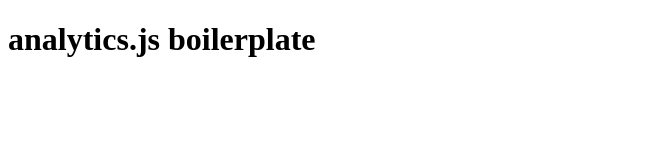
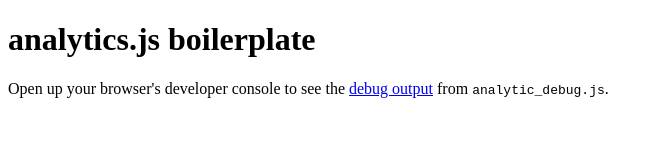
Before and after one commit to philipwalton/analyticsjs-boilerplate, a website built with webpack: page index.html in a window 1280 px wide. Shown: the whole page, without its empty margins (0-663 px from the left). Built offline with nearby package versions, Linux system fonts and the light colour scheme.

Commit message:
Add published article link and update template

```diff
--- a/index.html
+++ b/index.html
@@ -4,17 +4,18 @@
   <meta charset="utf-8">
   <title>analytics.js boilerplate</title>
 
-  <!-- Adds an event listener to record uncaught errors. -->
-  <script>
-  addEventListener('error', window.__e=function f(e){f.q=f.q||[];f.q.push(e)});
-  </script>
+  <!-- Adds an event listener to capture uncaught errors. -->
+  <script>addEventListener('error', window.__e=function f(e){f.q=f.q||[];f.q.push(e)});</script>
 
-  <!-- Loads the debug version of anlaytics.js. Replace
-  `analytics_debug.js` with `analytics.js` when deploying to production. -->
+  <!-- Loads the debug version of analytics.js. **Important!** replace
+  `analytics_debug.js` with `analytics.js` before deploying to production. -->
   <script async src="https://www.google-analytics.com/analytics_debug.js"></script>
 </head>
 <body>
   <h1>analytics.js boilerplate</h1>
+  <p>Open up your browser's developer console to see the
+  <a href="https://developers.google.com/analytics/devguides/collection/analyticsjs/debugging">
+  debug output</a> from <code>analytic_debug.js</code>.</p>
 
   <!-- Loads the main site bundle, which asynchronously loads the tracking
   code after all critical site functionality is initialized. -->
```
Also changed, not shown: README.md.
